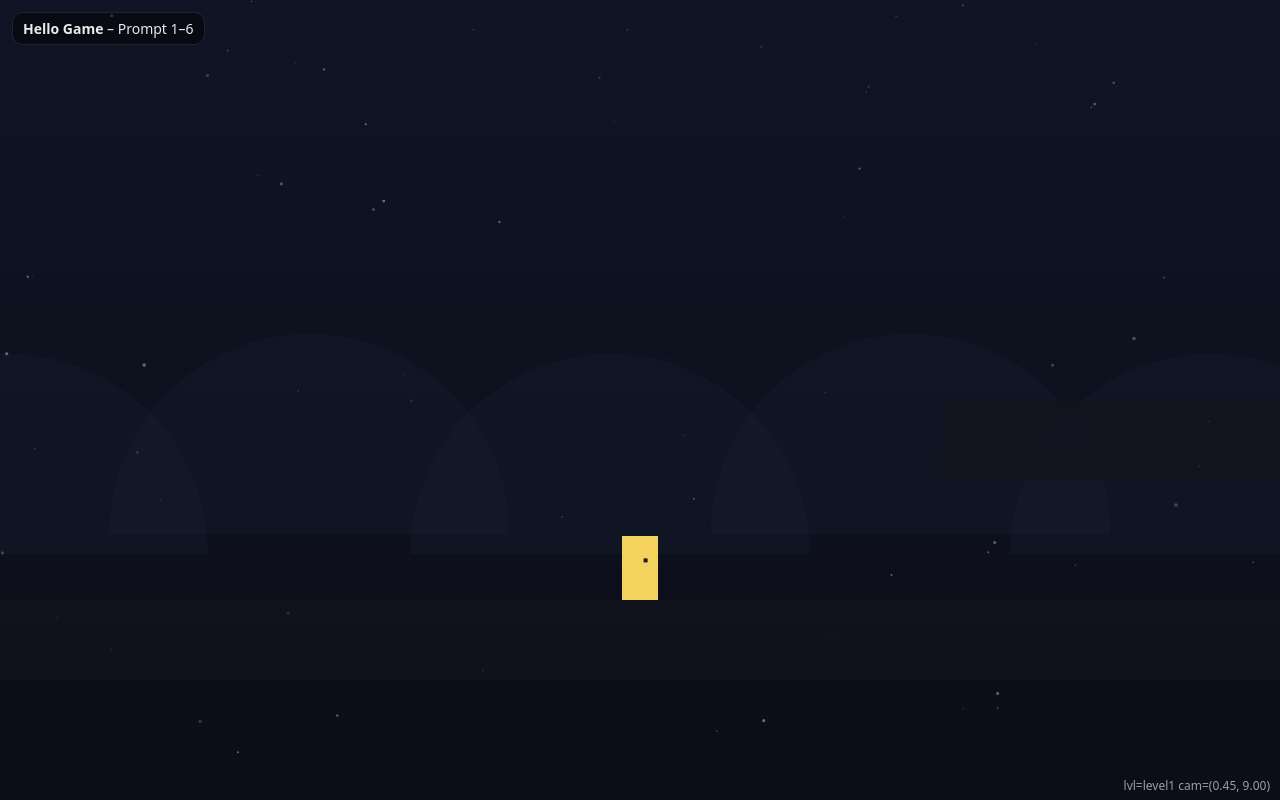
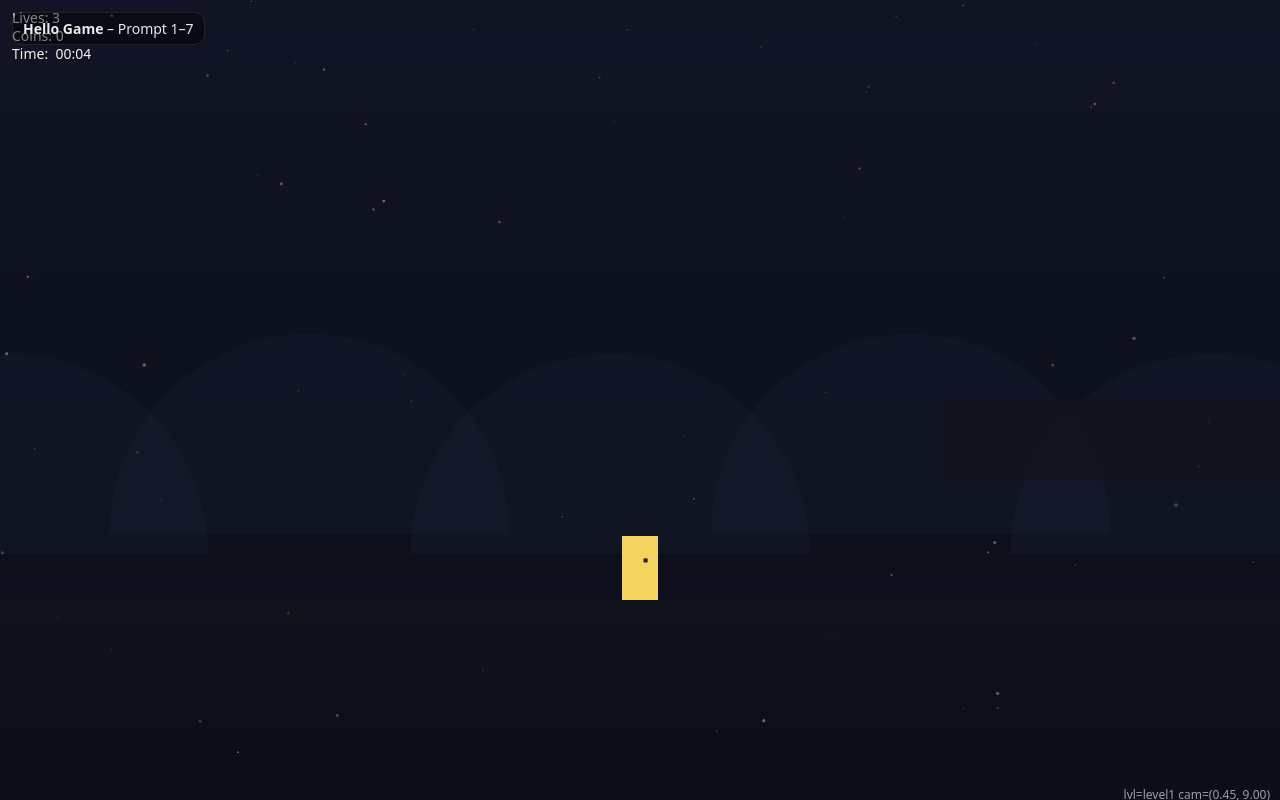
Before and after one commit to dejan006/bma_ai_jumpnrun, a plain HTML site: page index.html in a window 1280 px wide. Drawn offline with Linux system fonts and the light colour scheme.

Commit message:
Prompt 7

```diff
--- a/index.html
+++ b/index.html
@@ -21,10 +21,10 @@
 <body>
   <div id="wrap">
     <canvas id="game"></canvas>
-    <div id="overlay"><b>Hello Game</b> – Prompt 1–6</div>
+    <div id="overlay"><b>Hello Game</b> – Prompt 1–7</div>
   </div>
 
-  <!-- Reihenfolge: Utils → Engine → Entities → Camera → World → Render → Main -->
+  <!-- Reihenfolge: Utils → Engine → Entities → Camera → World → Render → UI → Main -->
   <script src="src/util/math.js"></script>
   <script src="src/util/input.js"></script>
   <script src="src/engine.js"></script>
@@ -33,6 +33,7 @@
   <script src="src/world/levelLoader.js"></script>
   <script src="src/render/background.js"></script>
   <script src="src/render/tiles.js"></script>
+  <script src="src/ui/hud.js"></script>
   <script src="src/main.js"></script>
 </body>
 </html>
--- a/src/main.js
+++ b/src/main.js
@@ -1,4 +1,4 @@
-// Game Main – rendert Parallax-Hintergrund + Tiles + Plattformen + Spieler.
+// Game Main – HUD integriert (Lives/Coins/Timer) und aktualisiert sich im Spiel.
 
 (function () {
   'use strict';
@@ -11,6 +11,7 @@
 
   const Back = window.Game.Render.Background;
   const Tiles = window.Game.Render.Tiles;
+  const HUD = window.Game.UI.HUD;
 
   const canvas = document.getElementById('game');
   const PX_PER_M = 40;
@@ -24,8 +25,10 @@
     frictionAir: 2,
 
     level: { loaded: false, name: '', platforms: [], spawn: { x:0, y:0 }, bounds: null },
+
     player: Player.create(0, 0),
-    camera: Camera.create()
+    camera: Camera.create(),
+    hud: HUD.create()
   };
 
   // ---------- Helpers ----------
@@ -34,6 +37,8 @@
     const cx = state.player.x + state.player.w * 0.5;
     const cy = state.player.y + state.player.h * 0.5;
     state.camera.snapTo(cx, cy);
+    // Beispiel: Timer beim Respawn zuruecksetzen (kannst du spaeter aendern)
+    state.hud.resetTimer();
   }
 
   function onResize(w, h, dpr) {
@@ -48,15 +53,17 @@
     Input.init();
     state.camera.setOffsets(0, 2);
 
+    // HUD Startwerte (kannst du spaeter via Events anpassen)
+    state.hud.setLives(3);
+    state.hud.setCoins(0);
+    state.hud.resetTimer();
+
     // Level laden (asynchron)
     LevelLoader.load('level1').then(level => {
       state.level = { ...level, loaded: true };
-      // Bounds -> Kamera
       const b = state.level.bounds;
       state.camera.setBounds(b.minX, b.minY, b.maxX, b.maxY);
-      // Tiles vorbereiten
       Tiles.buildFromLevel(state.level, PX_PER_M);
-      // Spawn
       resetPlayerToSpawn();
     }).catch(err => {
       console.error(err);
@@ -75,7 +82,7 @@
 
     if (!state.level.loaded) return;
 
-    // Spieler-Update
+    // Spieler
     state.player.update(
       state.time,
       dt,
@@ -84,10 +91,13 @@
       { gravity: state.gravity, frictionGround: state.frictionGround, frictionAir: state.frictionAir }
     );
 
-    // Kamera folgt Spieler
+    // Kamera
     const px = state.player.x + state.player.w * 0.5;
     const py = state.player.y + state.player.h * 0.5;
     state.camera.follow(px, py, dt, 8);
+
+    // HUD-Zeit laeuft
+    state.hud.update(dt);
 
     // Reset
     if (Input.pressed('KeyR')) resetPlayerToSpawn();
@@ -106,7 +116,7 @@
   }
 
   function onRender(ctx) {
-    // Parallax-Hintergrund
+    // Hintergrund
     Back.draw(ctx, state.viewport.w, state.viewport.h, state.camera.x, state.camera.y, state.time);
 
     if (!state.level.loaded) {
@@ -117,10 +127,10 @@
       return;
     }
 
-    // Tiles (unterhalb der Plattformkanten, nur Optik)
+    // Tiles
     Tiles.draw(ctx, state.viewport.w, state.viewport.h, state.camera, PX_PER_M);
 
-    // (Optional) Plattformen als Kontur darueber, damit die Kante klar bleibt
+    // Plattform-Kanten dezent
     for (const p of state.level.platforms) {
       drawRect(ctx, p.x, p.y, p.w, p.h, 'rgba(17,20,28,0.65)');
     }
@@ -128,7 +138,10 @@
     // Spieler
     state.player.draw(ctx, state.viewport, PX_PER_M, worldToScreen);
 
-    // Debug mini
+    // HUD
+    state.hud.draw(ctx);
+
+    // Debug mini (unten rechts)
     ctx.fillStyle = 'rgba(255,255,255,.6)';
     ctx.font = '12px system-ui, sans-serif';
     ctx.textAlign = 'right';
--- /dev/null
+++ b/src/ui/hud.js
@@ -0,0 +1,71 @@
+// Game.UI.HUD – schlichtes HUD links oben: Lives, Coins, Timer.
+// API-Hooks fuer spaetere Ereignisse:
+//   hud.setLives(n) / hud.addLives(d)
+//   hud.setCoins(n) / hud.addCoins(d)
+//   hud.resetTimer() / hud.setTimer(sec)
+//
+// Zeichnet Text mit leichter Outline fuer Lesbarkeit.
+
+window.Game = window.Game || {};
+window.Game.UI = window.Game.UI || {};
+
+window.Game.UI.HUD = (function () {
+  'use strict';
+
+  function create() {
+    return {
+      lives: 3,
+      coins: 0,
+      timeSec: 0,
+
+      // ---- API ----
+      setLives(n) { this.lives = Math.max(0, Math.floor(n)); },
+      addLives(d) { this.setLives(this.lives + Math.floor(d)); },
+
+      setCoins(n) { this.coins = Math.max(0, Math.floor(n)); },
+      addCoins(d) { this.setCoins(this.coins + Math.floor(d)); },
+
+      resetTimer() { this.timeSec = 0; },
+      setTimer(sec) { this.timeSec = Math.max(0, +sec || 0); },
+
+      update(dt) {
+        this.timeSec += dt;
+      },
+
+      draw(ctx) {
+        const padX = 12, padY = 12, line = 18;
+
+        // Zeit formatieren mm:ss
+        const total = Math.floor(this.timeSec);
+        const mm = String(Math.floor(total / 60)).padStart(2, '0');
+        const ss = String(total % 60).padStart(2, '0');
+
+        const lines = [
+          `Lives: ${this.lives}`,
+          `Coins: ${this.coins}`,
+          `Time:  ${mm}:${ss}`
+        ];
+
+        ctx.font = '14px system-ui, -apple-system, Segoe UI, Roboto, Arial, sans-serif';
+        ctx.textAlign = 'left';
+        ctx.textBaseline = 'top';
+
+        // Outline (dunkel)
+        ctx.fillStyle = 'rgba(0, 0, 0, 0.55)';
+        for (let i = 0; i < lines.length; i++) {
+          const y = padY + i * line;
+          ctx.fillText(lines[i], padX + 1, y + 1);
+        }
+
+        // Vordergrund (hell)
+        ctx.fillStyle = 'rgba(255,255,255,0.95)';
+        for (let i = 0; i < lines.length; i++) {
+          const y = padY + i * line;
+          ctx.fillText(lines[i], padX, y);
+        }
+      }
+    };
+  }
+
+  return { create };
+})();
```
